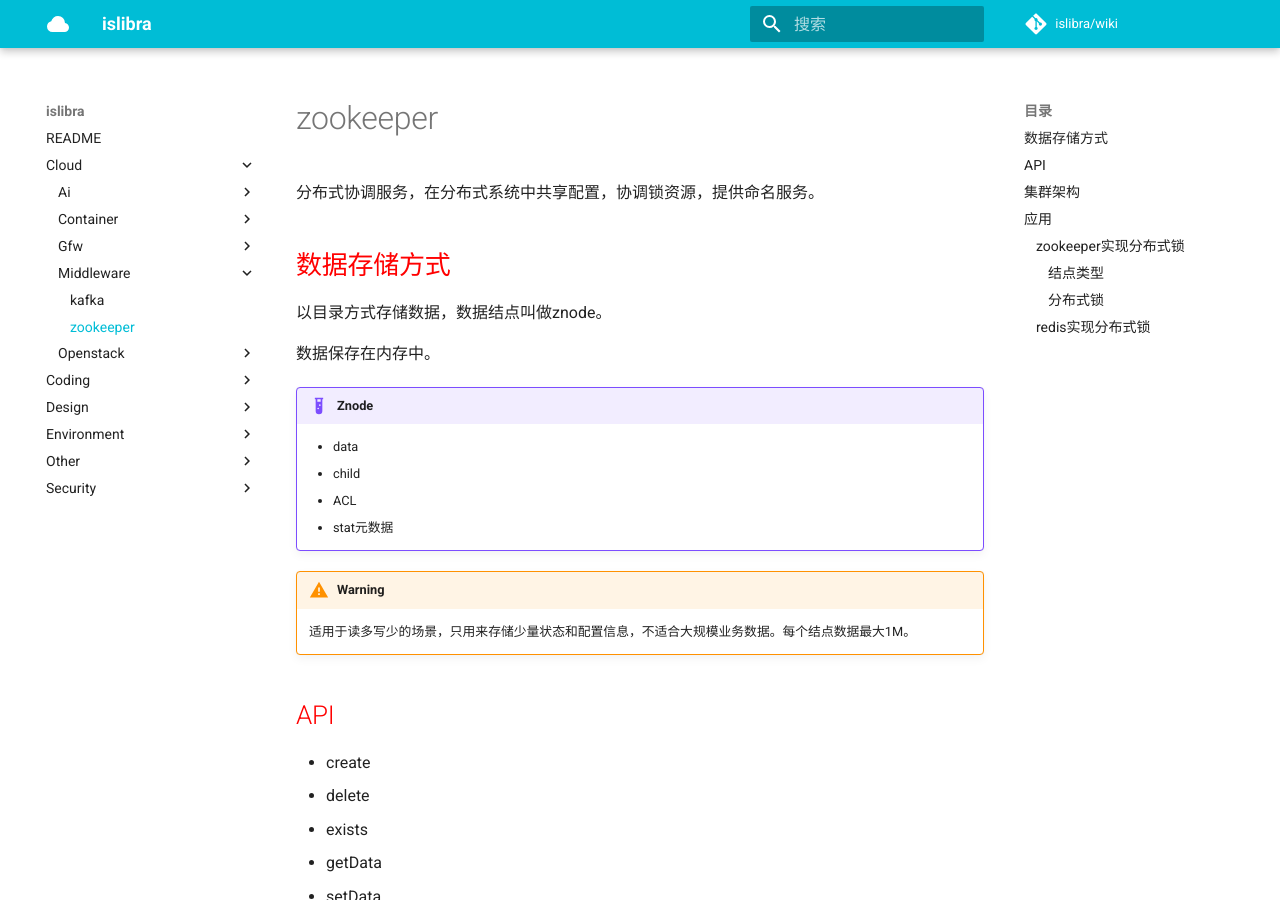
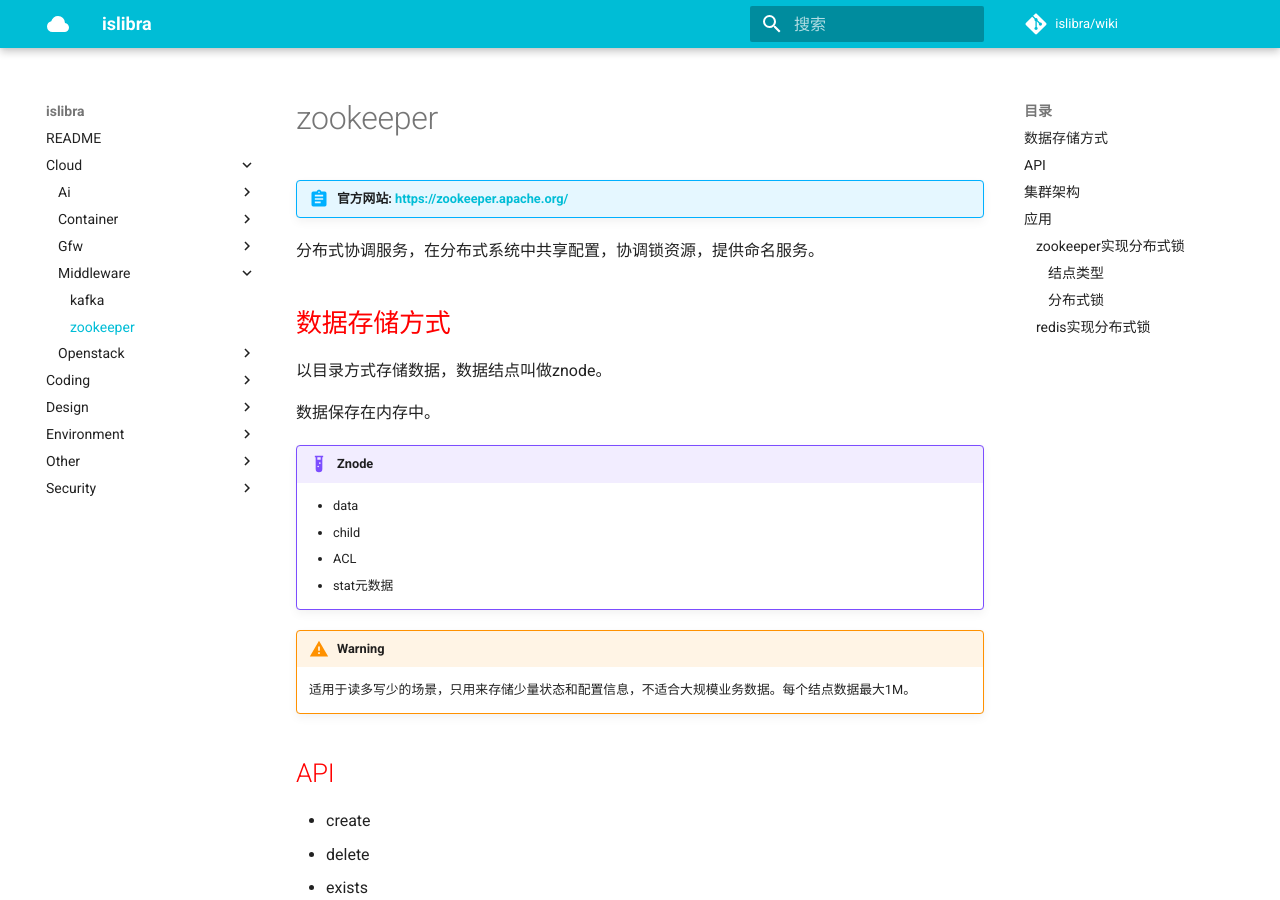
Before and after one commit to islibra/wiki, an MkDocs documentation site: the page built from docs/cloud/middleware/zookeeper.md, in a window 1280 px wide and 900 px high. Built offline with MkDocs 1.6.1 and Material for MkDocs 9.7.7, drawn with Linux system fonts in a browser that asks for light colours; comment, search, counter and statistics services are not loaded.

Commit message:
Update zookeeper.md

```diff
--- a/docs/cloud/middleware/zookeeper.md
+++ b/docs/cloud/middleware/zookeeper.md
@@ -1,4 +1,6 @@
 # zookeeper
+
+!!! abstract "官方网站: <https://zookeeper.apache.org/>"
 
 分布式协调服务，在分布式系统中共享配置，协调锁资源，提供命名服务。
 
```
